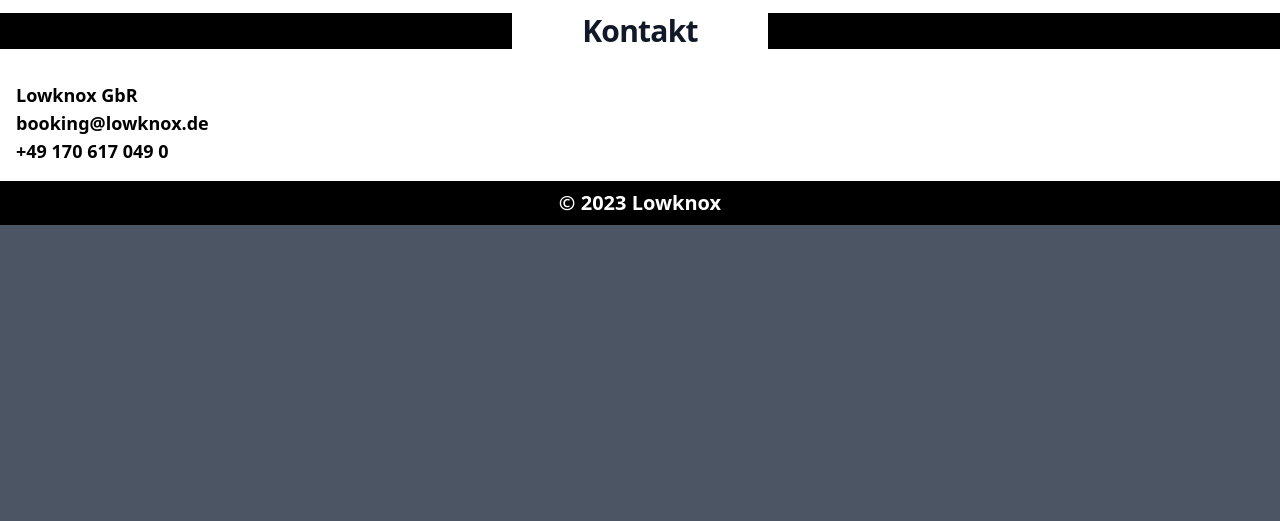
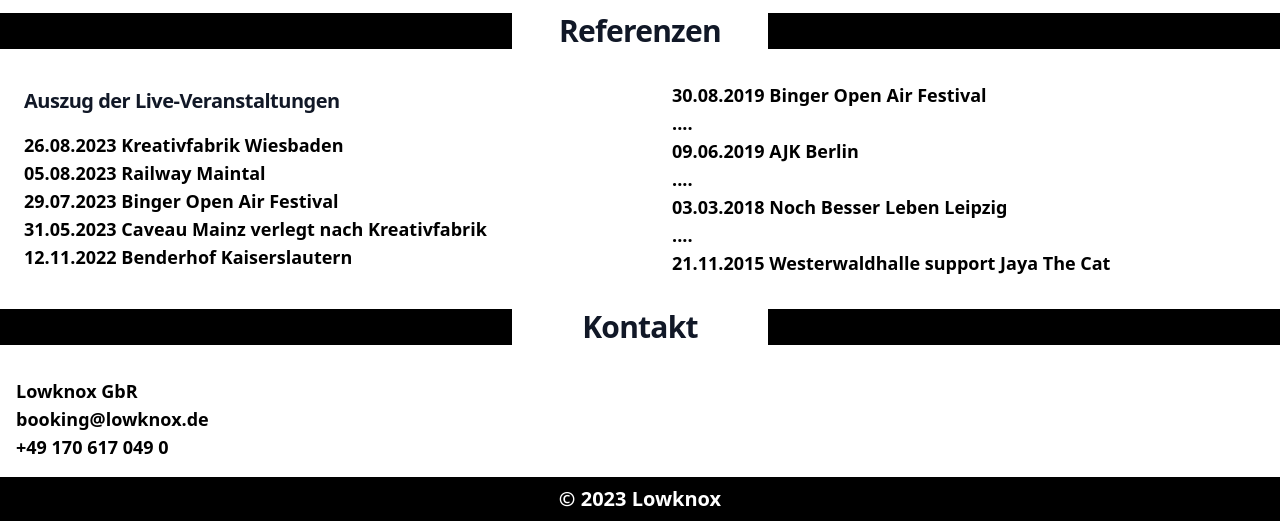
Before and after one commit to danielHin/lowknox-epk, a website built with Vite: page src/index.html in a window 1280 px wide. Shown: the part 4863-5384 px from the top of the page. Before the commit the page ends 5088 px from the top, so only its background shows below. Built offline with nearby package versions, Linux system fonts and the light colour scheme; files whose address does not match are found by name; what tw-elements would draw is missing.

Commit message:
add Referenzen

```diff
--- a/src/index.html
+++ b/src/index.html
@@ -266,6 +266,42 @@
         </div>
     </section>
 
+    <!-- Referenzen -->
+    <section class="w-full bg-white">
+        <div class="grid grid-flow-col grid-cols-5 py-4">
+            <div class="mr-8 md:m-0 col-span-2 bg-black"></div>
+            <div class="justify-self-center">
+                <h2 class="text-2xl sm:text-3xl tracking-tight font-extrabold text-gray-900">Referenzen</h2>
+            </div>
+            <div class="ml-8 md:m-0 col-span-2 bg-black"></div>
+        </div>
+
+        <div class="gap-16 items-center py-8 px-4 lg:grid lg:grid-cols-2 lg:py-4 lg:px-6">
+            <div class="font-semibold text-black sm:text-lg dark:text-black">
+                <h2 class="mb-4 text-xl sm:text-xl tracking-tight font-extrabold text-gray-900">Auszug der
+                    Live-Veranstaltungen</h2>
+                <ul>
+                    <li>26.08.2023 Kreativfabrik Wiesbaden</li>
+                    <li>05.08.2023 Railway Maintal</li>
+                    <li>29.07.2023 Binger Open Air Festival</li>
+                    <li>31.05.2023 Caveau Mainz verlegt nach Kreativfabrik</li>
+                    <li>12.11.2022 Benderhof Kaiserslautern</li>
+                </ul>
+            </div>
+            <div class="grid grid-cols-1 font-semibold text-black sm:text-lg dark:text-black">
+                <ul>
+                    <li>30.08.2019 Binger Open Air Festival</li>
+                    <li>....</li>
+                    <li>09.06.2019 AJK Berlin</li>
+                    <li>....</li>
+                    <li>03.03.2018 Noch Besser Leben Leipzig</li>
+                    <li>....</li>
+                    <li>21.11.2015 Westerwaldhalle support Jaya The Cat</li>
+                </ul>
+            </div>
+        </div>
+    </section>
+
     <!-- CONTACT -->
     <section class="w-full bg-white">
         <div class="grid grid-flow-col grid-cols-5 py-4">
```
